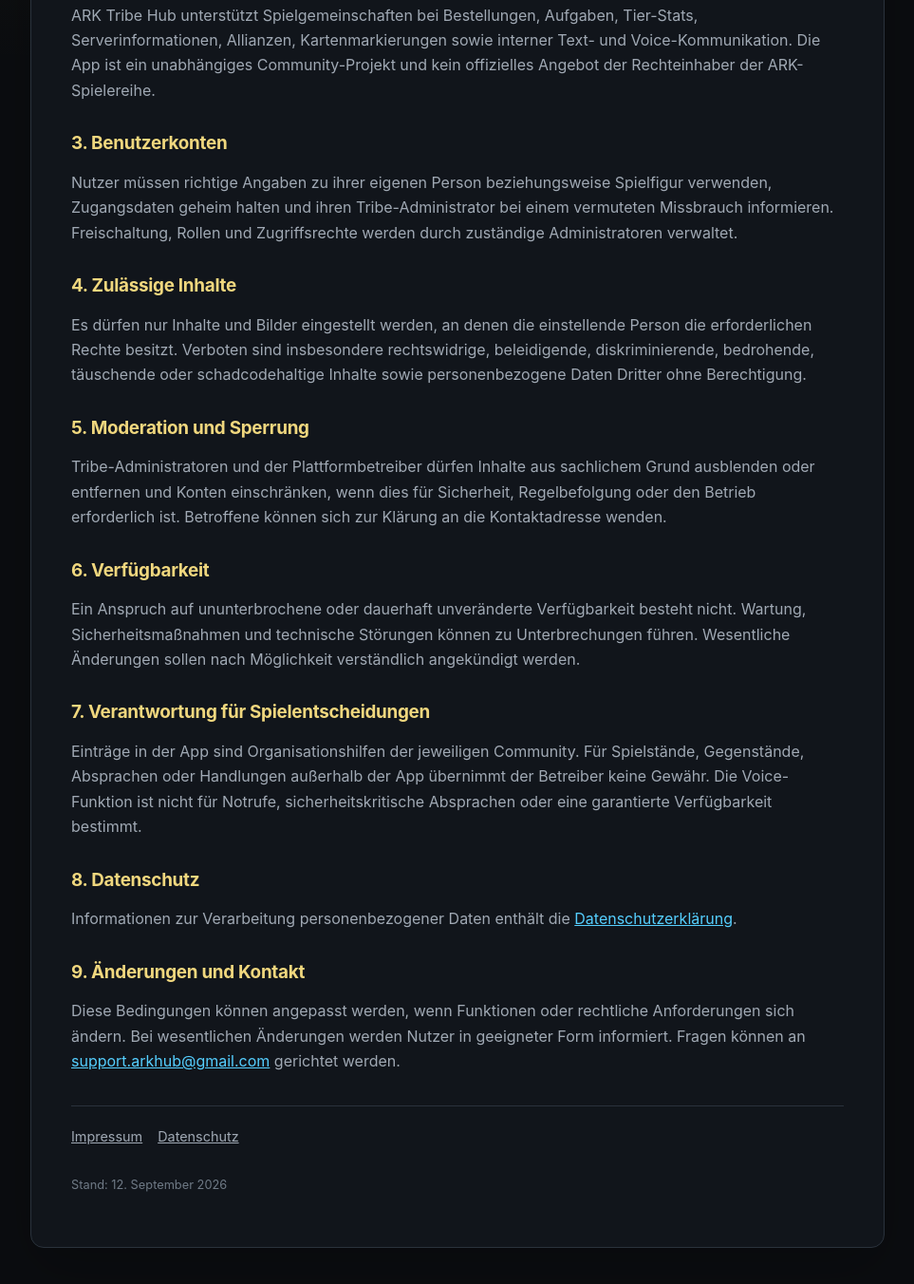
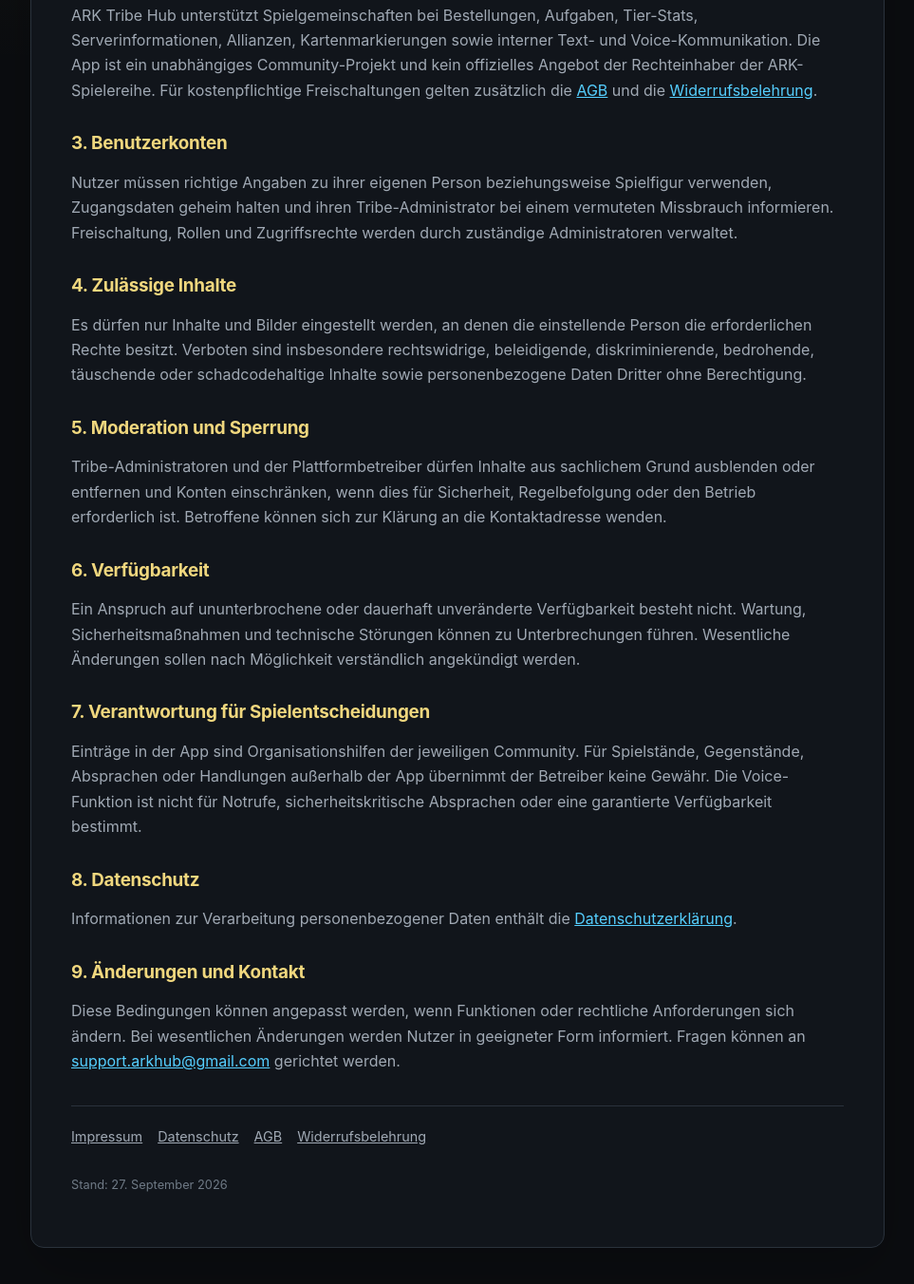
Before and after one commit to blunt030/ark-tribe-hub, a website with bundled scripts: page public/nutzungsbedingungen.html in a window 1280 px wide. Shown: the part 472-1824 px from the top of the page at 95% size, without its empty margins (158-1121 px from the left). Built offline with nearby package versions, Linux system fonts and the light colour scheme.

Commit message:
Update Nutzungsbedingungen with additional links
Added links to AGB and Widerrufsbelehrung in the terms of service.

```diff
--- a/public/nutzungsbedingungen.html
+++ b/public/nutzungsbedingungen.html
@@ -26,7 +26,7 @@
       <p>Diese Bedingungen gelten für die Nutzung von ARK Tribe Hub, angeboten durch <strong data-legal-name></strong>, <span data-legal-address></span>. Kontakt: <a data-legal-email></a>.</p>
 
       <h2>2. Zweck der App</h2>
-      <p>ARK Tribe Hub unterstützt Spielgemeinschaften bei Bestellungen, Aufgaben, Tier-Stats, Serverinformationen, Allianzen, Kartenmarkierungen sowie interner Text- und Voice-Kommunikation. Die App ist ein unabhängiges Community-Projekt und kein offizielles Angebot der Rechteinhaber der ARK-Spielereihe.</p>
+      <p>ARK Tribe Hub unterstützt Spielgemeinschaften bei Bestellungen, Aufgaben, Tier-Stats, Serverinformationen, Allianzen, Kartenmarkierungen sowie interner Text- und Voice-Kommunikation. Die App ist ein unabhängiges Community-Projekt und kein offizielles Angebot der Rechteinhaber der ARK-Spielereihe. Für kostenpflichtige Freischaltungen gelten zusätzlich die <a href="/agb.html">AGB</a> und die <a href="/widerruf.html">Widerrufsbelehrung</a>.</p>
 
       <h2>3. Benutzerkonten</h2>
       <p>Nutzer müssen richtige Angaben zu ihrer eigenen Person beziehungsweise Spielfigur verwenden, Zugangsdaten geheim halten und ihren Tribe-Administrator bei einem vermuteten Missbrauch informieren. Freischaltung, Rollen und Zugriffsrechte werden durch zuständige Administratoren verwaltet.</p>
@@ -52,8 +52,10 @@
       <nav class="legal-nav" aria-label="Rechtliche Seiten">
         <a href="/impressum.html">Impressum</a>
         <a href="/datenschutz.html">Datenschutz</a>
+        <a href="/agb.html">AGB</a>
+        <a href="/widerruf.html">Widerrufsbelehrung</a>
       </nav>
-      <p class="legal-meta">Stand: 12. September 2026</p>
+      <p class="legal-meta">Stand: 27. September 2026</p>
     </article>
   </main>
   <script type="module" src="/js/legal.js"></script>
```
